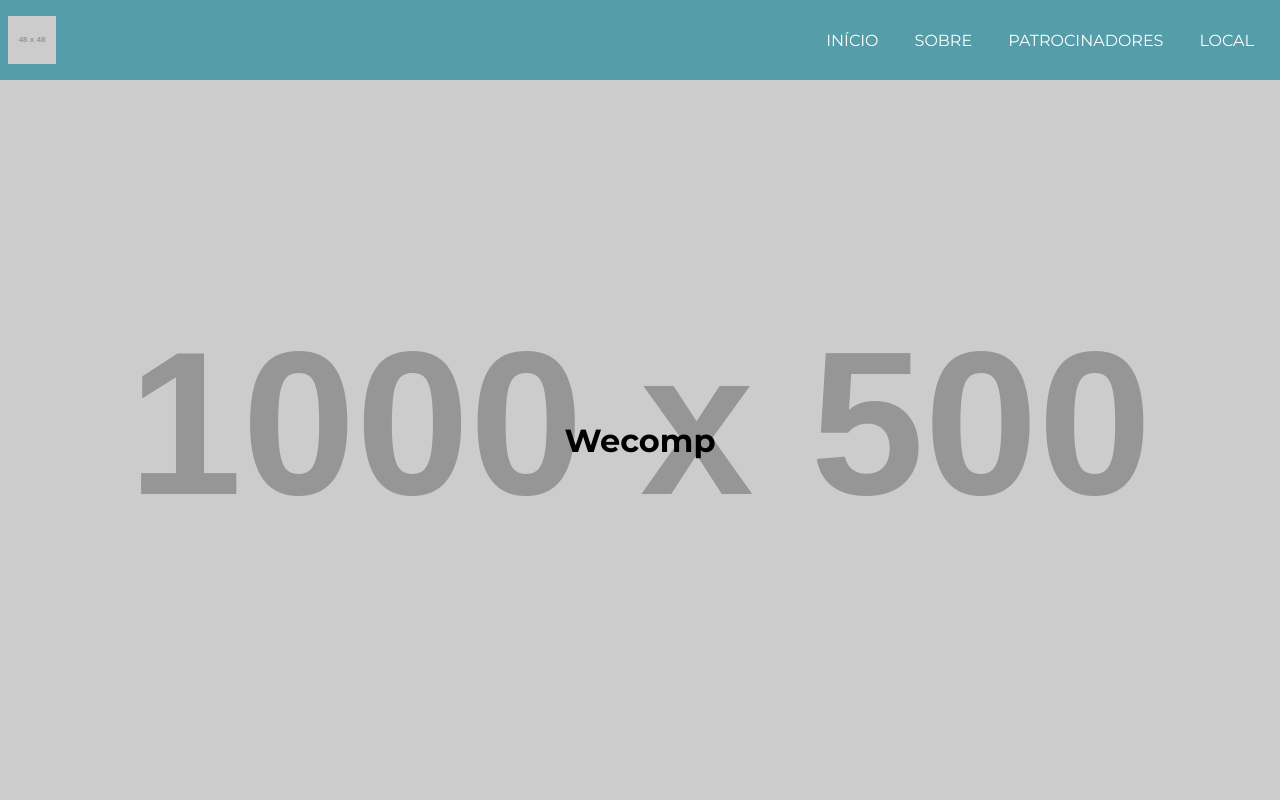
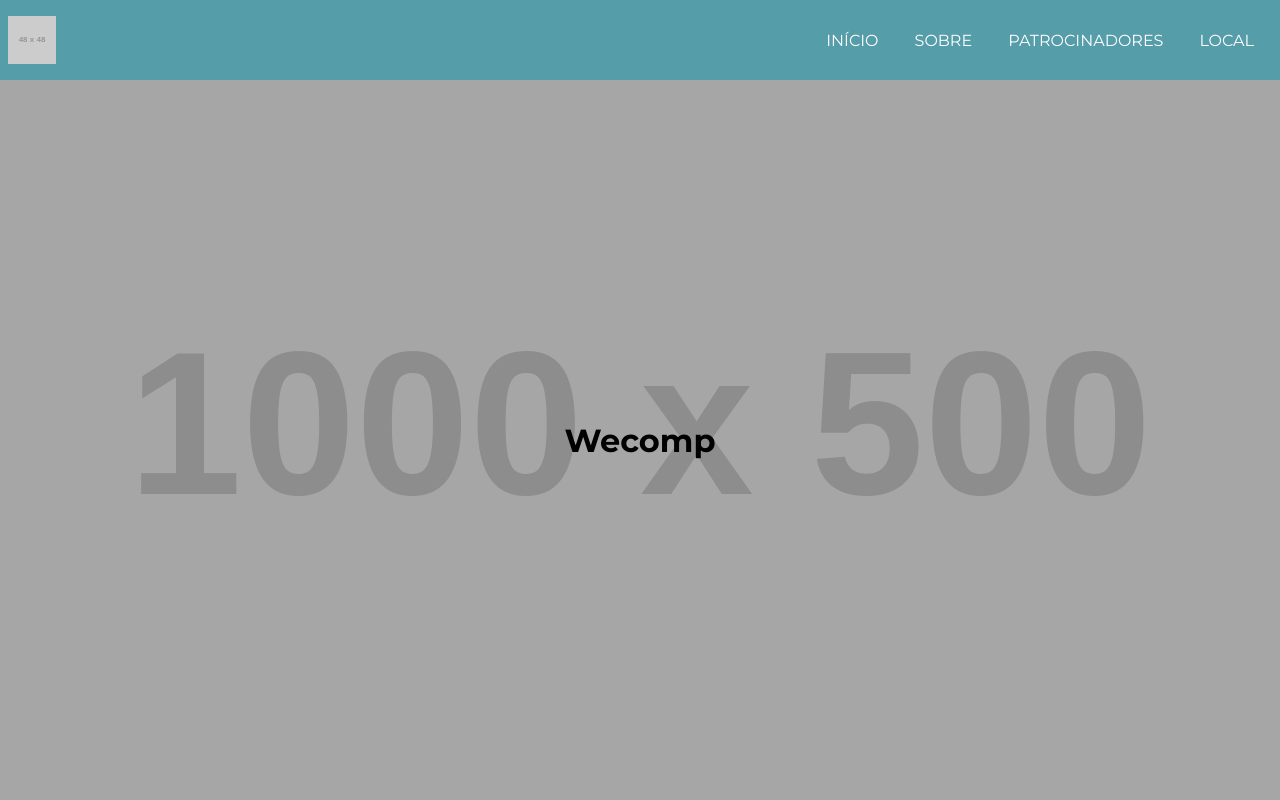
Before and after one commit to pet-ads/wecomp, a React (Create React App) app: page / in a window 1280 px wide. Shown: the top 800 px of the page. Built offline with nearby package versions, Linux system fonts and the light colour scheme.

Commit message:
feat: added a 'canvas' div on Banner component to ensure a better contrast between image and text

```diff
--- a/src/components/Banner.js
+++ b/src/components/Banner.js
@@ -1,6 +1,6 @@
 import '../style/components/Banner.css';
 
-function Banner({ bannerImage, children }) {
+function Banner({ bannerImage, canvasBackgroundColor, children }) {
     return (
         <div
             className="banner"
@@ -8,7 +8,14 @@ function Banner({ bannerImage, children }) {
                 backgroundImage: (bannerImage ? `url(${bannerImage})` :  'none')
             }}
         >
-            { children }
+            <div
+                style={{
+                    backgroundColor:
+                        (canvasBackgroundColor ? `${canvasBackgroundColor}86` : "")
+                }}
+            >
+                { children }
+            </div>
         </div>
     );
 }
--- a/src/pages/App.js
+++ b/src/pages/App.js
@@ -21,7 +21,9 @@ function App() {
     <div className="app">
       <Header/>
 
-      <Banner bannerImage="https://via.placeholder.com/1000x500">
+      <Banner
+        bannerImage="https://via.placeholder.com/1000x500"
+        canvasBackgroundColor="#868686">
         <h1>Wecomp</h1>
       </Banner>
 
--- a/src/style/components/Banner.css
+++ b/src/style/components/Banner.css
@@ -8,6 +8,12 @@
     background-repeat: no-repeat;
     background-size: cover;
     background-position: center center;
+}
+
+.banner > div {
+    width: 100%;
+
+    height: 100%;
 
     display: flex;
     flex-direction: column;
```
